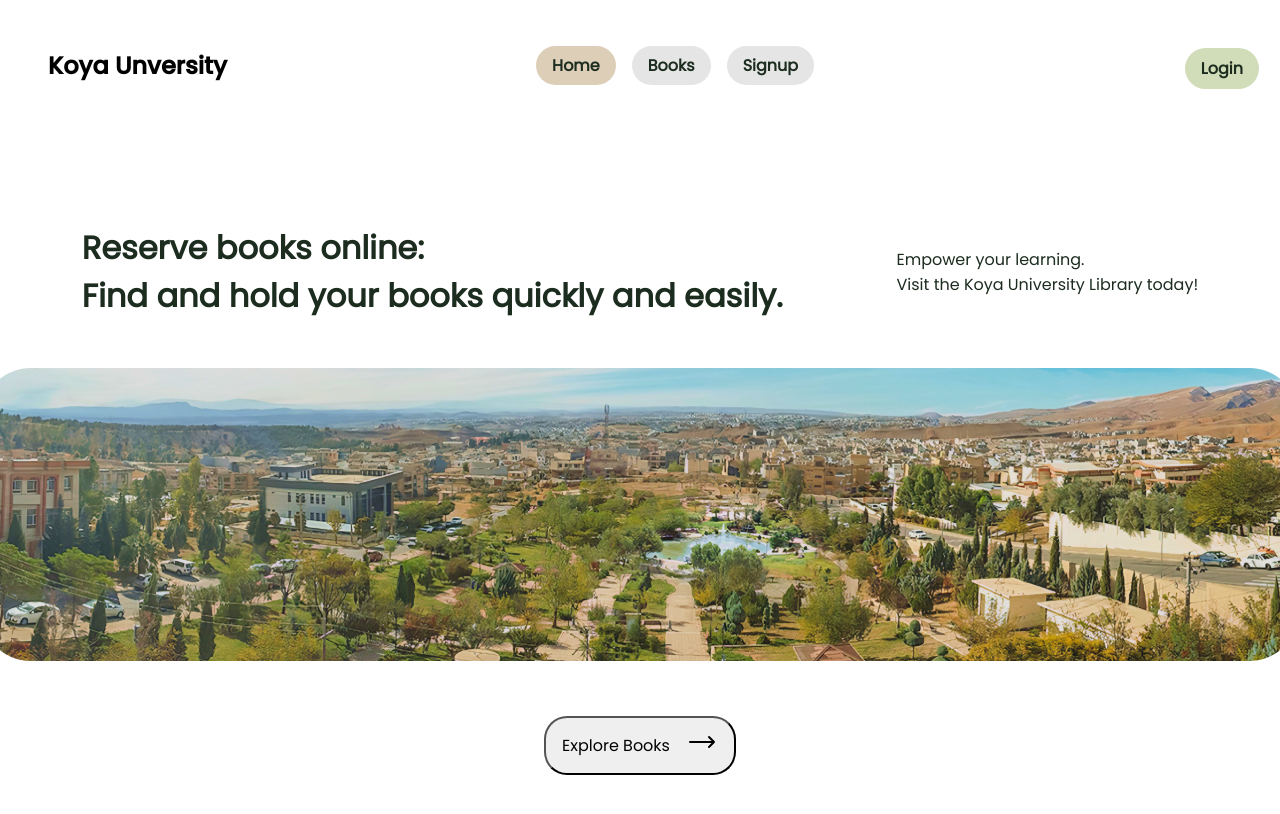
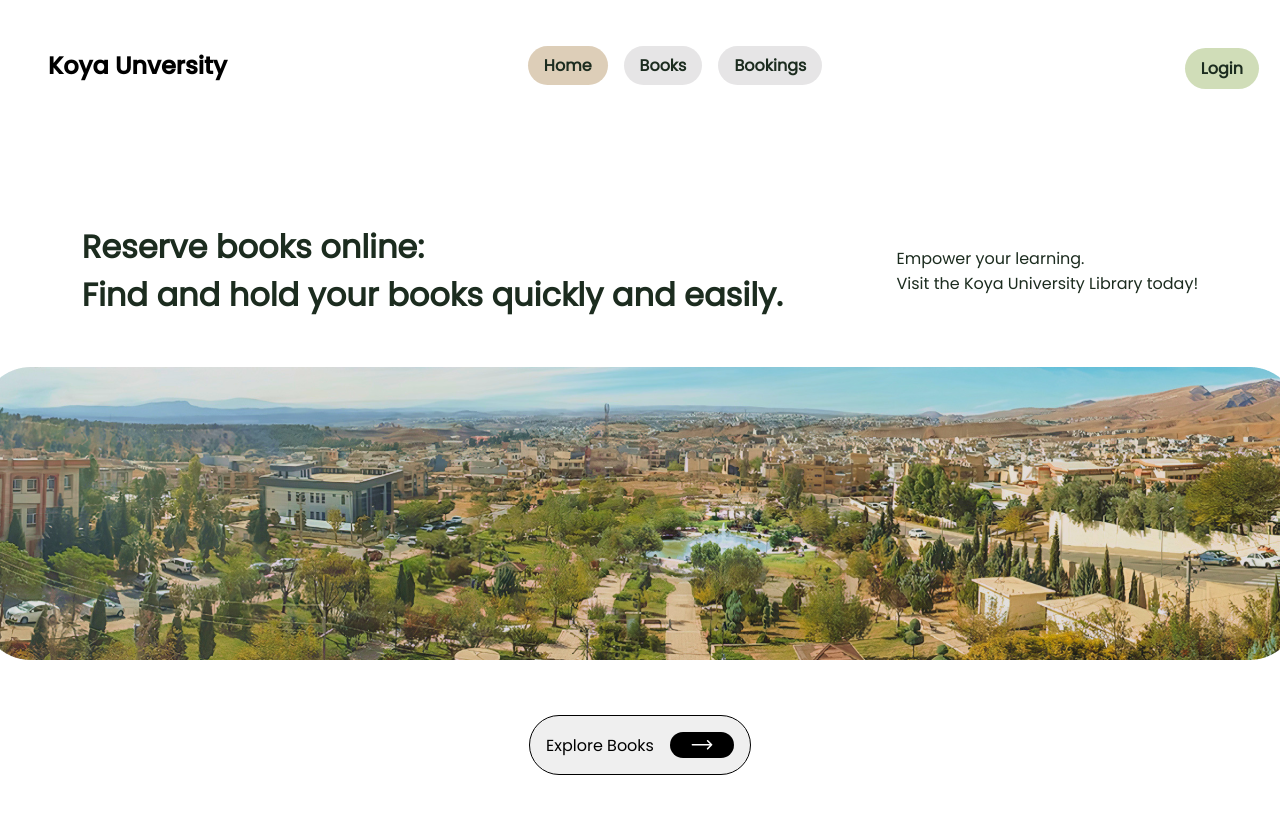
Before and after one commit to Yaqub-naqeb/LMS-frontend-student, a React (Vite) app: page / in a window 1280 px wide. Shown: the top 814 px of the page. Built offline with nearby package versions, Linux system fonts and the light colour scheme.

Commit message:
design home button

```diff
--- a/src/components/buttons/HomeButton.jsx
+++ b/src/components/buttons/HomeButton.jsx
@@ -1,21 +1,19 @@
 import PropTypes from 'prop-types';
 const HomeButton = ({name}) => {
   return (
-    <div>
-      {/* biome-ignore lint/a11y/useButtonType: <explanation> */}
       <button className='home-button'>
        {/* biome-ignore lint/a11y/noSvgWithoutTitle: <explanation> */}
-       { name} <span><svg xmlns="http://www.w3.org/2000/svg" fill="none" viewBox="0 0 24 24" strokeWidth="1.5" stroke="currentColor" className="w-6 h-6 arrow">
+       { name} <svg xmlns="http://www.w3.org/2000/svg" fill="none" viewBox="0 0 24 24" strokeWidth="1.5" stroke="currentColor" className="w-6 h-6 arrow">
   <path strokeLinecap="round" strokeLinejoin="round" d="M17.25 8.25 21 12m0 0-3.75 3.75M21 12H3" />
 </svg>
 
-</span>
+
       </button>
-    </div>
+
   )
 }
 
 export default HomeButton
 HomeButton.propTypes = {
-    name: PropTypes.string.isRequired, // Required string prop
+    name: PropTypes.string.isRequired,
   };
--- a/src/layout/Navbar.jsx
+++ b/src/layout/Navbar.jsx
@@ -18,7 +18,7 @@ const Navbar = () => {
   const pages = [
     { id:1,name: "Home", path: routes.root.path },
     { id:2,name: "Books", path: routes.books.path },
-    { id:3,name: "Signup", path: routes.signup.path },
+    { id:3,name: "Bookings", path: routes.bookings.path },
     { id:4,name:"Login", path:routes.login.path },
   ];
 
--- /dev/null
+++ b/src/pages/bookings/_index.jsx
@@ -0,0 +1,9 @@
+const Bookings = () => {
+  return (
+    <div>
+      Bookings
+    </div>
+  )
+}
+
+export default Bookings
--- a/src/pages/home/_index.jsx
+++ b/src/pages/home/_index.jsx
@@ -17,7 +17,7 @@ const Home = () => {
         <img className="image-container" src={koyaImg} alt="koya university" />
       </div>
       <div>
-        <HomeButton name={'Explore Books'}/>
+        <HomeButton  name={'Explore Books'}/>
       </div>
     </div>
   );
--- a/src/routes/routeDefinations.js
+++ b/src/routes/routeDefinations.js
@@ -18,12 +18,11 @@ const routes = {
       path: "/books/:bookId",
     },
   },
-  // rent: {
-  //   path: "/rent",
-  // },
+  bookings:{
+    path:"/bookings",
 
-  // questions: {
-  //   path: "/questions",
-  // },
+
+  }
+
 };
 export default routes;
--- a/src/routes/router.jsx
+++ b/src/routes/router.jsx
@@ -8,6 +8,7 @@ import Login, { loginAction } from "../pages/login/_index";
 import Signup, { signupAction } from "../pages/signup/_index";
 import { booksLoader } from "../pages/books/_index";
 import UnAuth from "../components/auth/UnAuth";
+import Bookings from "../pages/bookings/_index";
 const routesConfig = [
   {
     errorElement: <ErrorPage />,
@@ -46,7 +47,10 @@ const routesConfig = [
           </UnAuth>
         ),
         action:signupAction,
-      },
+      },{
+        path:routes.bookings.path,
+        element:<Bookings/>
+      }
     ],
   },
 ];
--- a/src/styles/_variables.scss
+++ b/src/styles/_variables.scss
@@ -1 +1 @@
-$border-radius: 23px;
+$border-radius: 32px;
--- a/src/styles/pages/home.scss
+++ b/src/styles/pages/home.scss
@@ -19,22 +19,44 @@
   width: 100%;
   gap: 3rem;
   font-size: 1rem;
+
 }
 .arrow {
-  width: 2rem;
+  width: 4rem;
+  height: 1.6rem;
+  background-color: black;
+  border-radius: $border-radius;
+  color: white;
+  align-self: center;
+  justify-self: center;
+
+
 }
 .home-button {
+
+  &:hover .arrow{
+
+      transform: scale(1.05);
+      transition: all .2s ease-in-out;
+
+  }
   gap: 1rem;
   font-size: 1rem;
-  padding: 0.5rem 1rem;
+  padding: 1rem 1rem;
   display: flex;
   align-items: center;
   justify-content: center;
   cursor: pointer;
+  border: 1.5px solid black;
+
   border-radius: $border-radius;
-  border: 2rem 1rem;
+  transition: all .2s ease-in-out;
 
   &:hover {
-    border-color: green;
+    background-color: $bg-text-color;
+    border-color:$bg-text-color ;
+    transition: all .2s ease-in-out;
+    font-weight: 600;
+
   }
 }
```
